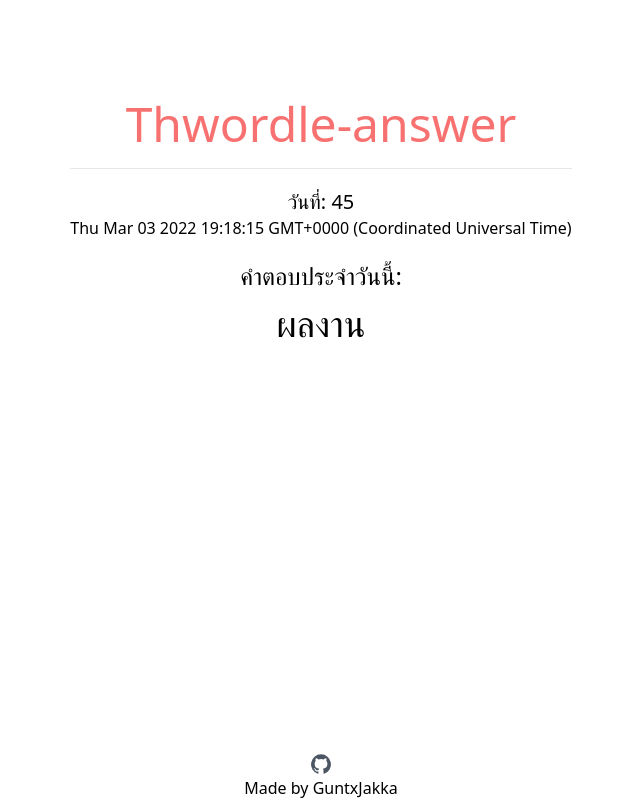
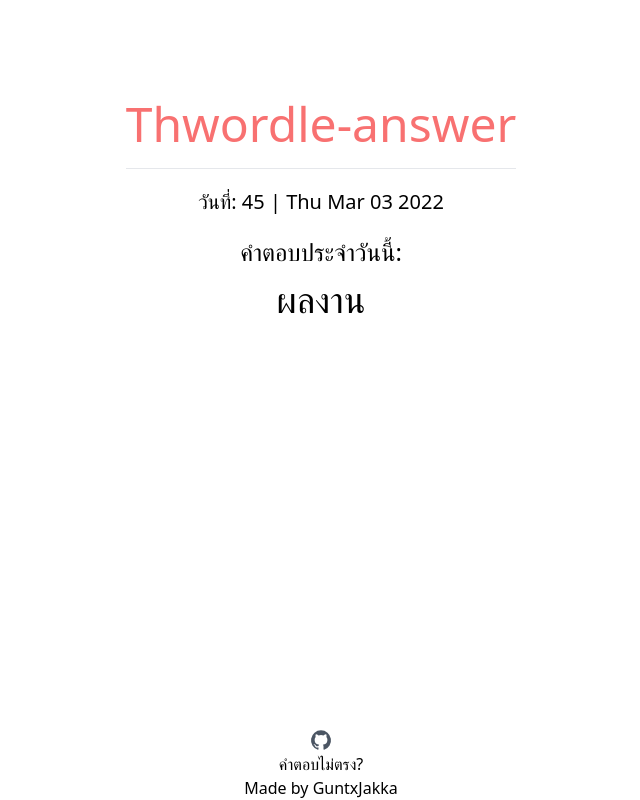
Before and after one commit to gxjakkap/thwordle-ans, a Nuxt app: page / in a window 1280 px wide. Both pictures are taken after a click on the button "ฉันยอมรับ". Shown: the whole page, without its empty margins (319-959 px from the left). Built offline with nearby package versions, Linux system fonts and the light colour scheme.

Commit message:
add คำตอบไม่ตรง? , modified day display

```diff
--- a/components/Footer.vue
+++ b/components/Footer.vue
@@ -32,7 +32,12 @@
         /></svg
     ></a>
     <a
-      class="flex justify-center"
+      class="flex justify-center hover:underline hover:text-blue-500"
+      href="https://twitter.com/messages/compose?recipient_id=1338534842447798274"
+      >คำตอบไม่ตรง?</a
+    >
+    <a
+      class="flex justify-center hover:underline hover:text-blue-500"
       href="https://twitter.com/guntxjakka"
       target="_blank"
       >Made by GuntxJakka</a
--- a/pages/index.vue
+++ b/pages/index.vue
@@ -9,9 +9,8 @@
         </h1>
       </div>
       <hr class="h-5" />
-      <p class="flex justify-center text-center text-xl">วันที่: {{ day }}</p>
-      <p class="flex justify-center text-center">
-        {{ today }}
+      <p class="flex justify-center text-center text-xl">
+        วันที่: {{ day }} | {{ today }}
       </p>
       <h2 class="flex justify-center text-center mt-5 text-2xl">
         คำตอบประจำวันนี้:
@@ -41,7 +40,7 @@
     return {
       isModalVisible: true,
       day: day + 1,
-      today: today.toString(),
+      today: today.toDateString(),
       word: word[day % word.length],
     }
   },
```
